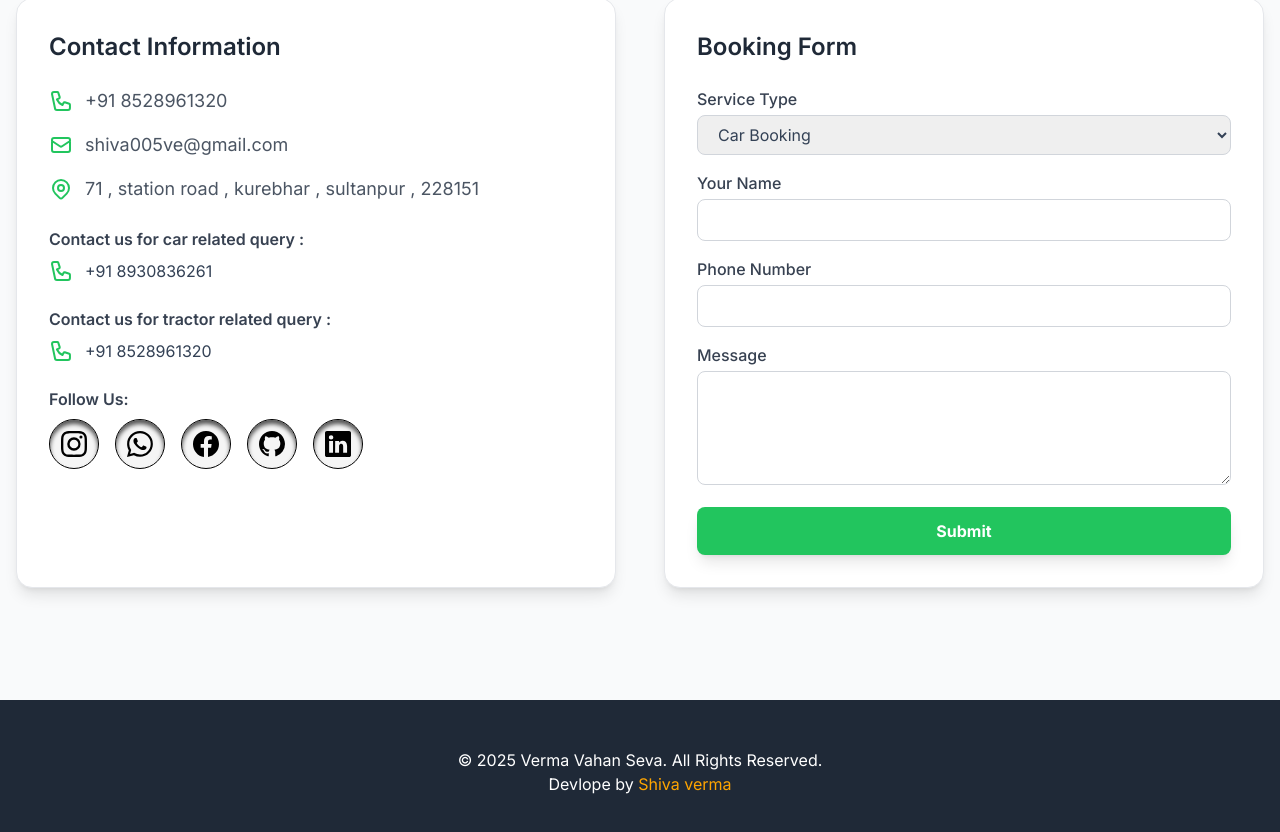
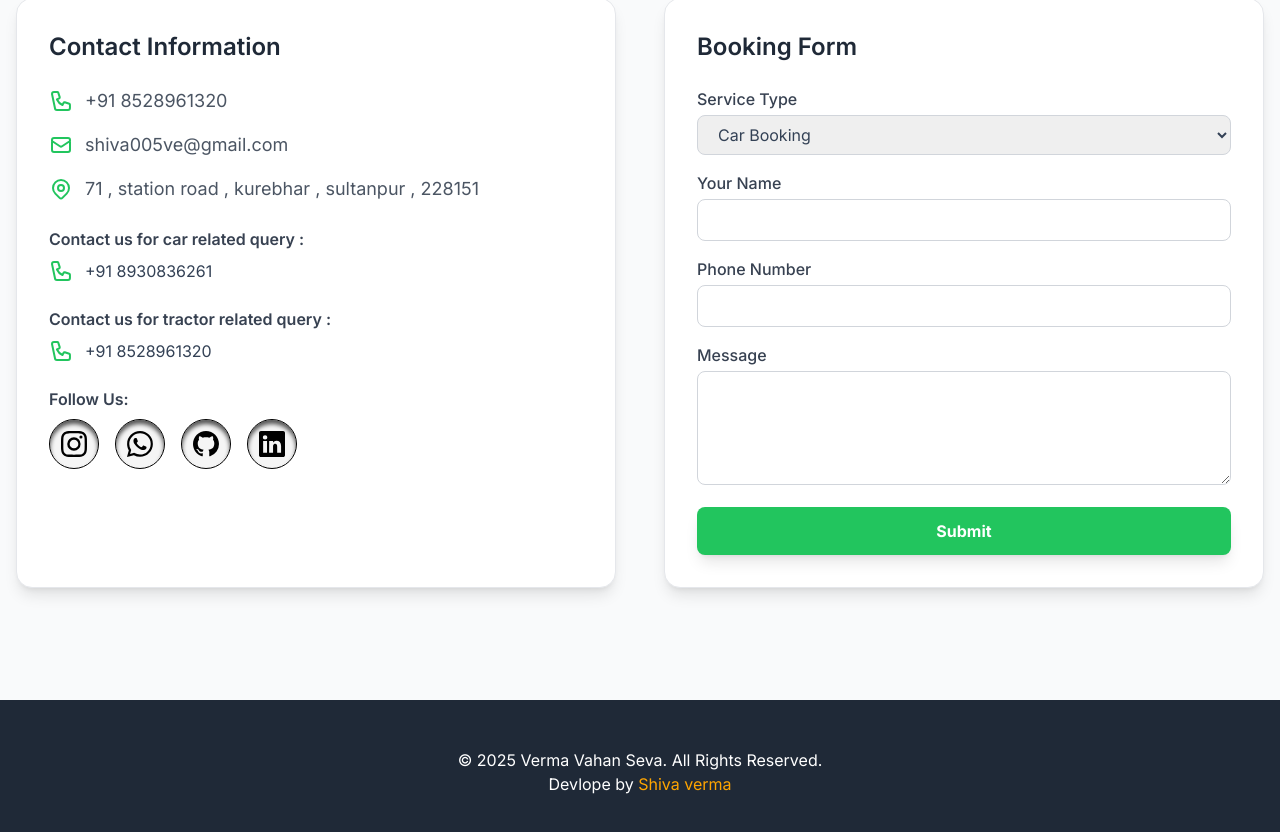
Before and after one commit to shivaverma05/Verma-vahan-seva, a plain HTML site: page index.html in a window 1280 px wide. Shown: the part 1908-2740 px from the top of the page. Drawn offline with nearby package versions, Linux system fonts and the light colour scheme.

Commit message:
Update index.html

```diff
--- a/index.html
+++ b/index.html
@@ -209,9 +209,6 @@
                             <a href="https://wa.me/qr/LXTXS3VTJLZ4H1" target="_blank" class="text-blue-400 hover:text-blue-600 transition duration-300"><div class="box"><svg xmlns="http://www.w3.org/2000/svg" width="26" height="26" fill="currentColor" class="bi bi-whatsapp" viewBox="0 0 16 16">
   <path d="M13.601 2.326A7.85 7.85 0 0 0 7.994 0C3.627 0 .068 3.558.064 7.926c0 1.399.366 2.76 1.057 3.965L0 16l4.204-1.102a7.9 7.9 0 0 0 3.79.965h.004c4.368 0 7.926-3.558 7.93-7.93A7.9 7.9 0 0 0 13.6 2.326zM7.994 14.521a6.6 6.6 0 0 1-3.356-.92l-.24-.144-2.494.654.666-2.433-.156-.251a6.56 6.56 0 0 1-1.007-3.505c0-3.626 2.957-6.584 6.591-6.584a6.56 6.56 0 0 1 4.66 1.931 6.56 6.56 0 0 1 1.928 4.66c-.004 3.639-2.961 6.592-6.592 6.592m3.615-4.934c-.197-.099-1.17-.578-1.353-.646-.182-.065-.315-.099-.445.099-.133.197-.513.646-.627.775-.114.133-.232.148-.43.05-.197-.1-.836-.308-1.592-.985-.59-.525-.985-1.175-1.103-1.372-.114-.198-.011-.304.088-.403.087-.088.197-.232.296-.346.1-.114.133-.198.198-.33.065-.134.034-.248-.015-.347-.05-.099-.445-1.076-.612-1.47-.16-.389-.323-.335-.445-.34-.114-.007-.247-.007-.38-.007a.73.73 0 0 0-.529.247c-.182.198-.691.677-.691 1.654s.71 1.916.81 2.049c.098.133 1.394 2.132 3.383 2.992.47.205.84.326 1.129.418.475.152.904.129 1.246.08.38-.058 1.171-.48 1.338-.943.164-.464.164-.86.114-.943-.049-.084-.182-.133-.38-.232"/>
 </svg></div></a>
-                            <a href="https://www.facebook.com/profile.php?id=61578250766000" target="_blank" class="text-pink-600 hover:text-pink-800 transition duration-300"><div class="box"><svg xmlns="http://www.w3.org/2000/svg" width="26" height="26" fill="currentColor" class="bi bi-facebook" viewBox="0 0 16 16">
-  <path d="M16 8.049c0-4.446-3.582-8.05-8-8.05C3.58 0-.002 3.603-.002 8.05c0 4.017 2.926 7.347 6.75 7.951v-5.625h-2.03V8.05H6.75V6.275c0-2.017 1.195-3.131 3.022-3.131.876 0 1.791.157 1.791.157v1.98h-1.009c-.993 0-1.303.621-1.303 1.258v1.51h2.218l-.354 2.326H9.25V16c3.824-.604 6.75-3.934 6.75-7.951"/>
-</svg></div></a>
                             <a target="_blank" href="https://github.com/shivaverma05" class="text-blue-400 hover:text-blue-600 transition duration-300"><div class="box"><svg xmlns="http://www.w3.org/2000/svg" width="26" height="26" fill="currentColor" class="bi bi-github" viewBox="0 0 16 16">
   <path d="M8 0C3.58 0 0 3.58 0 8c0 3.54 2.29 6.53 5.47 7.59.4.07.55-.17.55-.38 0-.19-.01-.82-.01-1.49-2.01.37-2.53-.49-2.69-.94-.09-.23-.48-.94-.82-1.13-.28-.15-.68-.52-.01-.53.63-.01 1.08.58 1.23.82.72 1.21 1.87.87 2.33.66.07-.52.28-.87.51-1.07-1.78-.2-3.64-.89-3.64-3.95 0-.87.31-1.59.82-2.15-.08-.2-.36-1.02.08-2.12 0 0 .67-.21 2.2.82.64-.18 1.32-.27 2-.27s1.36.09 2 .27c1.53-1.04 2.2-.82 2.2-.82.44 1.1.16 1.92.08 2.12.51.56.82 1.27.82 2.15 0 3.07-1.87 3.75-3.65 3.95.29.25.54.73.54 1.48 0 1.07-.01 1.93-.01 2.2 0 .21.15.46.55.38A8.01 8.01 0 0 0 16 8c0-4.42-3.58-8-8-8"/>
 </svg></div></a>
@@ -314,4 +311,5 @@
         });
     </script>
 </body>
+
 </html>
```
